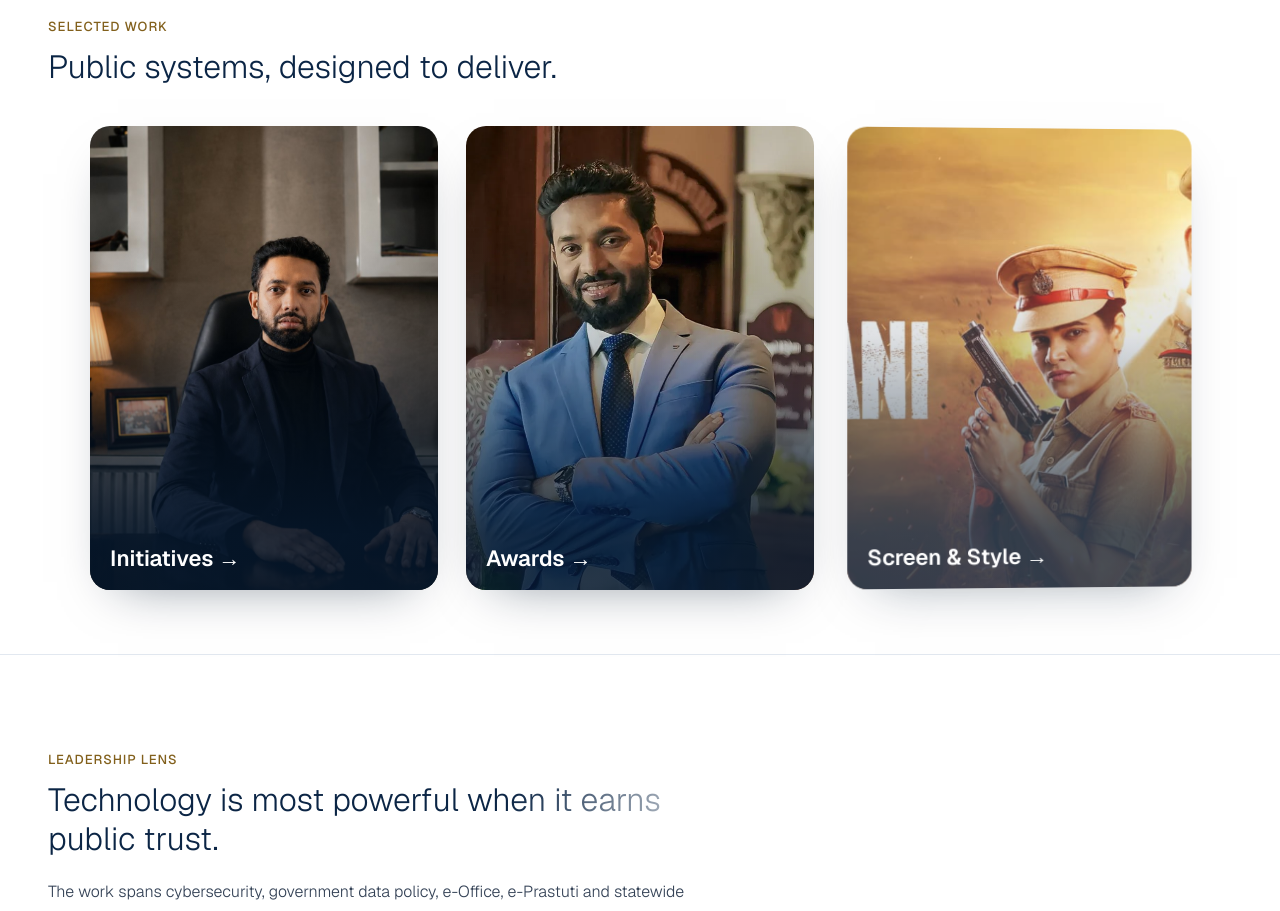
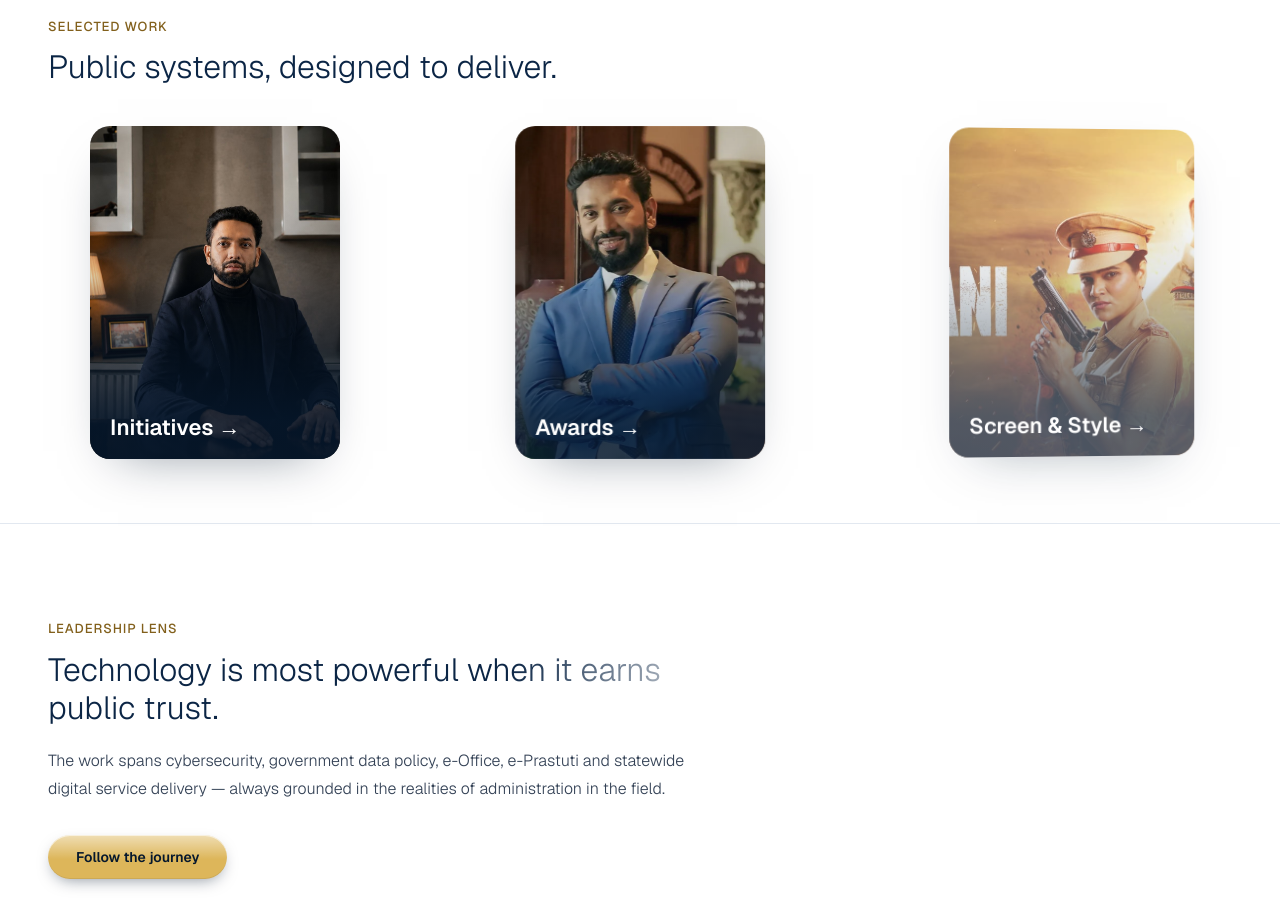
Before and after one commit to Ishaan18singh/ashwani-kumar-website, a Next.js app: page / in a window 1280 px wide. Shown: the part 1700-2611 px from the top of the page. Built offline with nearby package versions, Linux system fonts and the light colour scheme.

Commit message:
Keep Selected Work cards fixed-size, expand the gap between them instead

```diff
--- a/app/globals.css
+++ b/app/globals.css
@@ -739,9 +739,9 @@ textarea:focus-visible,
 }
 
 /* Homepage "explore" cards: Initiatives / Awards / Screen & Style.
-   Centered within the now full-width shell, capped at 1100px so the
-   3 cards fill most of the width without growing oversized on very
-   wide screens. */
+   Centered within the now full-width shell. Cards stay a fixed small
+   size (not stretched); the leftover width between the container and
+   the 3 cards becomes wider gaps via justify-content, not bigger cards. */
 .home-selected-work-inner {
   max-width: min(1100px, 100%);
   margin-left: auto;
@@ -749,12 +749,13 @@ textarea:focus-visible,
 }
 .explore-grid {
   display: grid;
-  gap: 1.75rem;
+  gap: 1.25rem;
   grid-template-columns: 1fr;
 }
 @media (min-width: 640px) {
   .explore-grid {
-    grid-template-columns: repeat(3, 1fr);
+    grid-template-columns: repeat(3, 250px);
+    justify-content: space-between;
   }
 }
 .explore-card {
```
